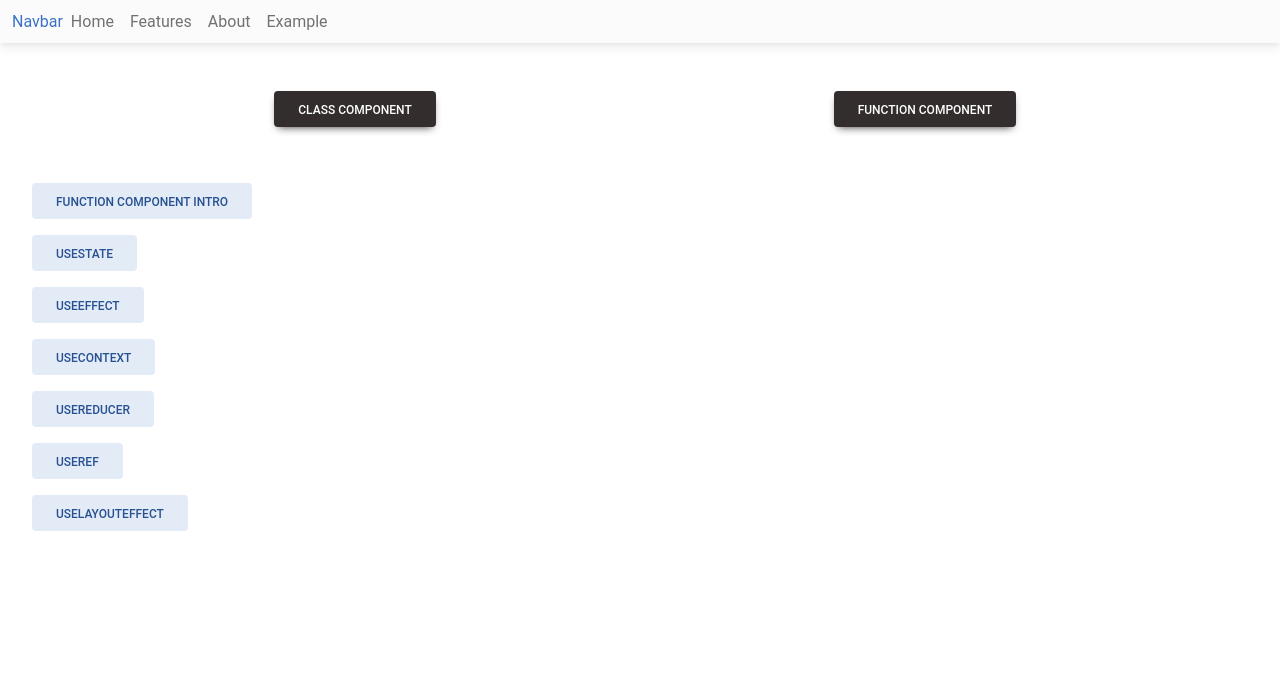
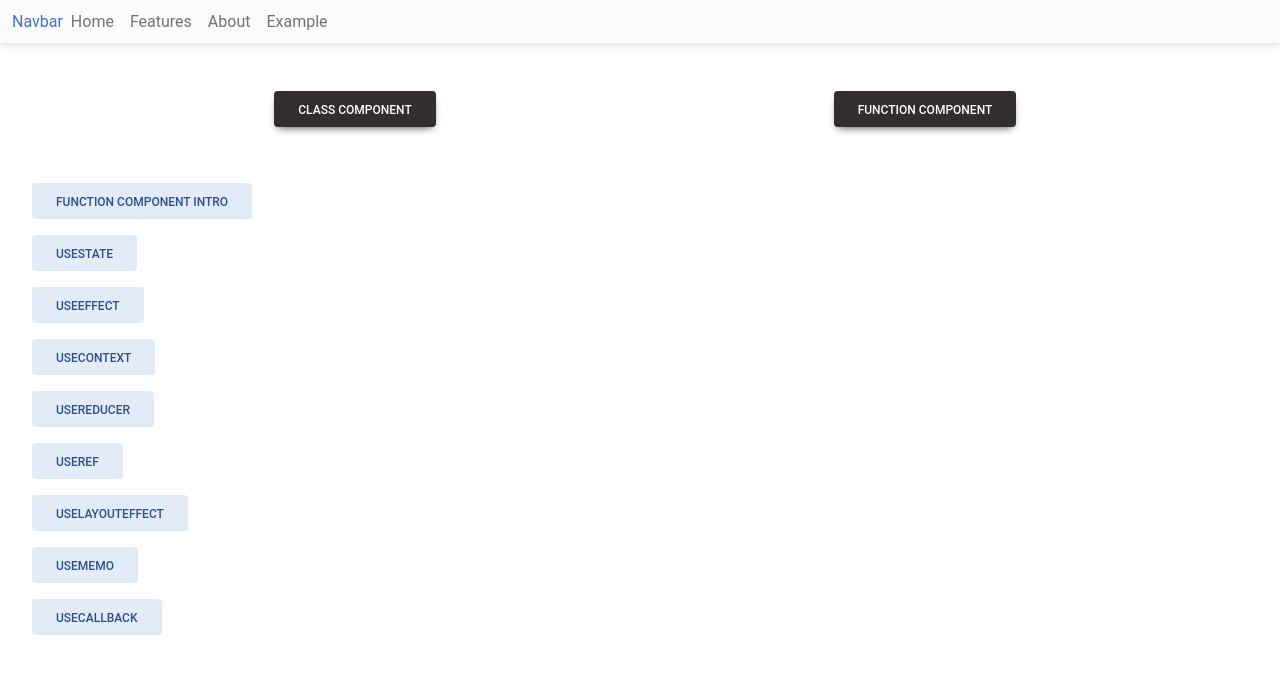
Before and after one commit to Hardikpanchasara/ReactLearningApps, a React (Create React App) app in the folder Tops-react-app/: page /example/functioncomponent in a window 1280 px wide. Shown: the top 674 px of the page. Built offline with nearby package versions, Linux system fonts and the light colour scheme.

Commit message:
add UseMemoHook

```diff
--- a/Tops-react-app/src/component/ClassComponent/12Array.jsx
+++ b/Tops-react-app/src/component/ClassComponent/12Array.jsx
@@ -19,7 +19,7 @@ function ArrayAccesthroughProps(props) {
     )
 }
 
-const MenuItem = [1,2,3,4,5]
+const MenuItem = [1,2,3,4,5,6,7]
 const Array = () => {
   return (
     <div>
--- /dev/null
+++ b/Tops-react-app/src/component/FunctionComponent/07UseMemoHook.jsx
@@ -0,0 +1,34 @@
+import React, { useMemo, useState } from 'react'
+
+const UseMemoHook = () => {
+    const [num, setNum] = useState(0)
+    const [show, setShow] = useState(false)
+
+    const getValue = () => {
+        return setNum(num + 1)
+    }
+    const countNumber = (val) => {
+        console.log("num " , val)
+        for (let i=0 ; i<= 1000000000 ; i++){}
+        return val ;
+    }
+    // const CheckData = () => {
+    //     return countNumber(num)
+    // }
+    const CheckData = useMemo(() => {
+        return countNumber(num)
+    } , [num])
+    return (
+        <>
+            <div className="container">
+                <h3>useMemo is a React Hook that lets you cache the result of a calculation between re-renders.</h3>
+                <button onClick={getValue}>counter</button>
+                {/* <p>my new number : {<CheckData />}</p> */}
+                <p>my new number : {CheckData}</p>
+                <button onClick={() => setShow(!show)}>{show ? "clicked" : "click"}</button>
+            </div>
+        </>
+    )
+}
+
+export default UseMemoHook
--- a/Tops-react-app/src/component/FunctionComponent/FunctionComponentMenu.jsx
+++ b/Tops-react-app/src/component/FunctionComponent/FunctionComponentMenu.jsx
@@ -27,6 +27,12 @@ const FunctionComponentMenu = () => {
         <li className="d-block" >
           <Link to="uselayouteffect"><MDBBtn className='my-2' color="secondary" > UseLayoutEffect </MDBBtn></Link>
         </li>
+        <li className="d-block" >
+          <Link to="usememo"><MDBBtn className='my-2' color="secondary" > UseMemo </MDBBtn></Link>
+        </li>
+        <li className="d-block" >
+          <Link to="usecallback"><MDBBtn className='my-2' color="secondary" > UseCallBack </MDBBtn></Link>
+        </li>
       </ul>
       <Outlet />
     </>
--- a/Tops-react-app/src/component/FunctionComponent/FunctionRoutes.jsx
+++ b/Tops-react-app/src/component/FunctionComponent/FunctionRoutes.jsx
@@ -8,6 +8,8 @@ import UseContextExample from './03UseContext'
 import UseReducerhook from './04UseReducerhook'
 import UseRefHook from './05UseRefHook'
 import UseLayoutEffectHook from './06UseLayoutEffectHook'
+import UseMemoHook from './07UseMemoHook'
+import UseCallBackHook from './08UseCallBackHook'
 
 const FunctionRoutes = () => {
   return (
@@ -21,6 +23,8 @@ const FunctionRoutes = () => {
           <Route path="usereducer" element={<UseReducerhook />} />
           <Route path="useref" element={<UseRefHook />} />
           <Route path="uselayouteffect" element={<UseLayoutEffectHook />} />
+          <Route path="usememo" element={<UseMemoHook />} />
+          <Route path="usecallback" element={<UseCallBackHook />} />
         </Route>
       </Routes>
 
```
